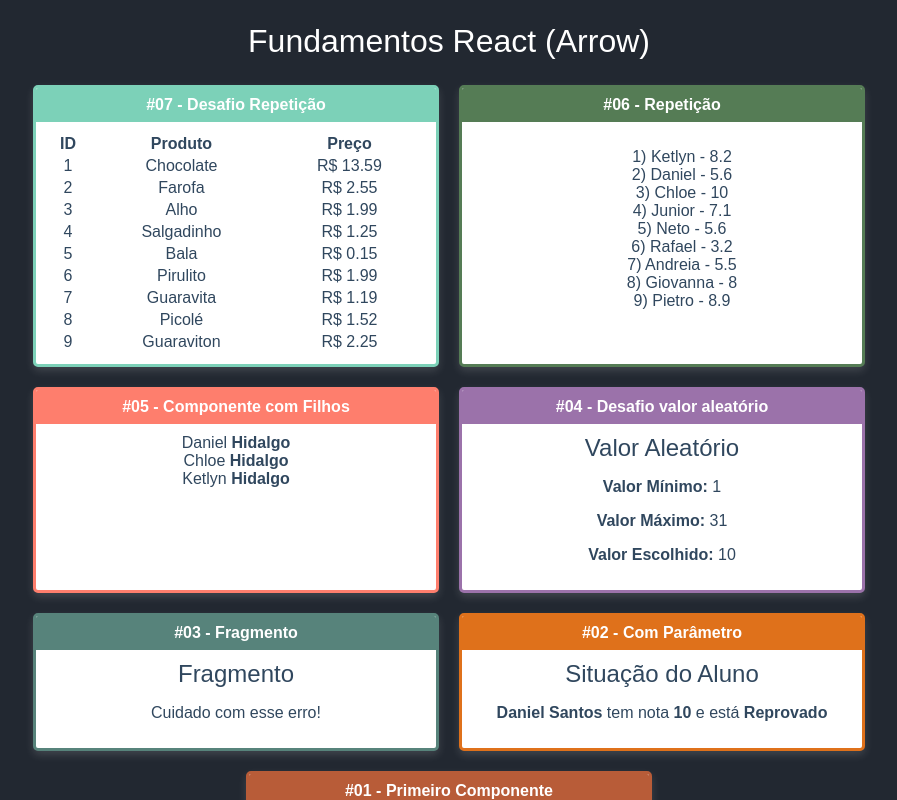
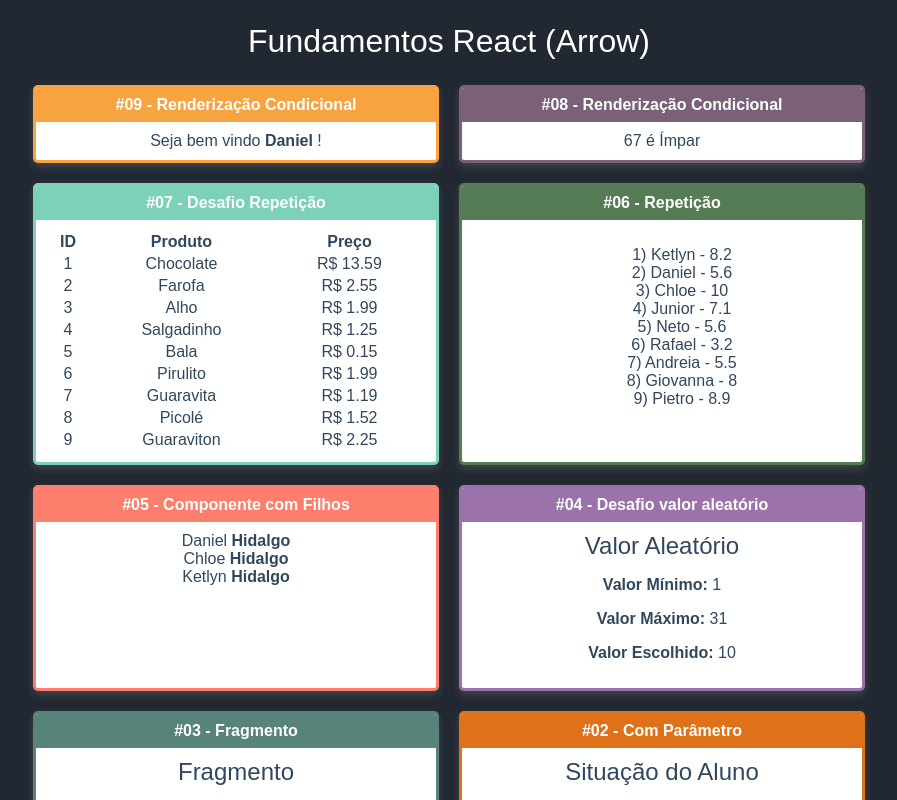
Before and after one commit to Ketlyn2/Fundamentos-React, a React (Create React App) app in the folder fundamentos-react/: page / in a window 1280 px wide. Shown: the top 800 px of the page, without its empty margins (191-1088 px from the left). Built offline with nearby package versions, Linux system fonts and the light colour scheme.

Commit message:
Render conditional

```diff
--- a/fundamentos-react/src/App.jsx
+++ b/fundamentos-react/src/App.jsx
@@ -10,14 +10,29 @@
 import FamilyMember from  './components/basics/FamilyMember'
 import ListStudents from './components/repetition/ListStudents'
 import TableProducts from './components/repetition/TableProducts'
+import EvenOrOdd from './components/conditional/EvenOrOdd'
+import UserInfo from './components/conditional/UserInfo'
 
 // eslint-disable-next-line import/no-anonymous-default-export
-export default _ =>
+export default _ => {
+
+    const number = parseInt(Math.random() * (100 - 1)) + 1
+
+    return (
         <div className="app">
             <h1>Fundamentos React (Arrow)</h1>
             {/* <Card title="Exemplo de Card"/> */}
 
             <div className="cards">
+                <Card title="#09 - Renderização Condicional" color="#F7A440">
+                    <UserInfo user={{ name: 'Daniel'}}></UserInfo>
+                    <UserInfo user={{ email: 'Daniel@gmail.com'}}></UserInfo>
+                </Card>
+
+                <Card title="#08 - Renderização Condicional" color="#7B6079">
+                    <EvenOrOdd number={ number }></EvenOrOdd>
+                </Card>
+
                 <Card title="#07 - Desafio Repetição" color="#7CD1B8">
                     <TableProducts></TableProducts>
                 </Card>
@@ -54,5 +69,6 @@
                 </Card>
             </div>
         </div>
-
+    )
+}
 //função mais reduzida
--- /dev/null
+++ b/fundamentos-react/src/components/conditional/EvenOrOdd.jsx
@@ -0,0 +1,14 @@
+import React from 'react'
+
+// eslint-disable-next-line import/no-anonymous-default-export
+export default (props) => {
+
+    const isEven = props.number % 2 === 0
+
+    return (
+        <div>
+            { props.number } <span>é </span>{ isEven ? <span>Par</span> : <span>Ímpar</span> }
+        </div>
+    )
+
+}
--- /dev/null
+++ b/fundamentos-react/src/components/conditional/If.js
@@ -0,0 +1,14 @@
+/* <if test={exp}>
+    <span>...</span>
+    <span>...</span>
+    <span>...</span>
+</if> */
+
+// eslint-disable-next-line import/no-anonymous-default-export
+export default (props) => {
+    if(props.test) {
+        return props.children
+    } else {
+        return false
+    }
+}
--- /dev/null
+++ b/fundamentos-react/src/components/conditional/UserInfo.jsx
@@ -0,0 +1,17 @@
+import React from 'react'
+import If from './If'
+
+// eslint-disable-next-line import/no-anonymous-default-export
+export default (props) => {
+
+    const user = props.user  || {}
+
+    return (
+        <div>
+            <If test={user && user.name}>
+                Seja bem vindo <strong>{ user.name }</strong> !
+            </If>
+        </div>
+    )
+
+}
```
Lines whose indentation alone changed are shown as unchanged.
